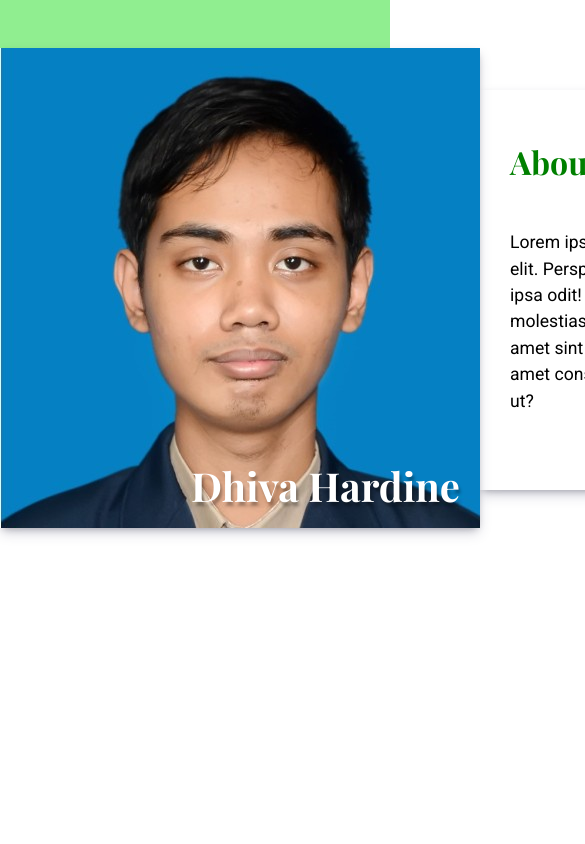
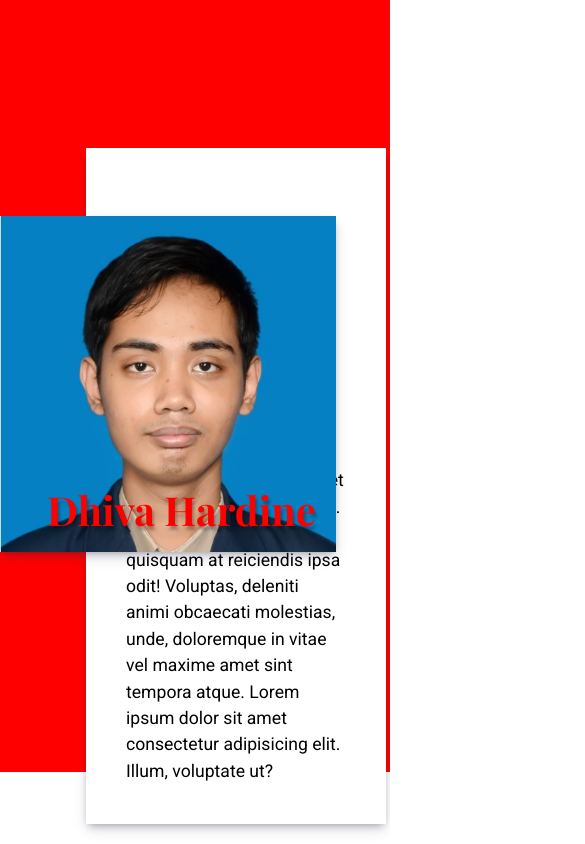
Before and after one commit to d-hardine/homepage, a website built with webpack: page src/template.html in a window 390 px wide. Shown: the top 844 px of the page, 585 px wide, since content can reach past the window. Built offline with nearby package versions, Linux system fonts and the light colour scheme; a web font is replaced by a local one.

Commit message:
early build for responsive tablet site

```diff
--- a/src/styles.css
+++ b/src/styles.css
@@ -18,7 +18,8 @@ header {
 
 #header-container {
   margin: auto;
-  width: 950px;
+  max-width: 70%;
+  min-width: 900px;
   display: flex;
   align-items: center;
   padding: 3rem 0;
@@ -45,11 +46,10 @@ header {
 
 .about-me-container {
   background-color: white;
-  padding: 30px;
+  padding: 40px;
   box-shadow: rgba(50, 50, 93, 0.25) 0px 6px 12px -2px, rgba(0, 0, 0, 0.3) 0px 3px 7px -3px;
   display: flex;
   flex-direction: column;
-  gap: 20px;
 }
 
 h2 {
@@ -74,7 +74,42 @@ color: darkgrey;
 }
 
 @media (max-width: 1000px) {
-  h2 {
-    color: green;
+  .image-container {
+    z-index: 1;
+    /*transform: scale(0.7);*/
+    width: calc(0.7 * 480px);
+  }
+
+  img {
+    width: calc(0.7 * 480px);
+  }
+
+  #header-container {
+    min-width: 100%;
+    background-color: red;
+  }
+
+  .about-me-container {
+    position: relative;
+    top: 100px;
+    left: -250px;
+    display: block;
+  }
+
+  .transparent {
+    width: 220px;
+    height: 210px;
+    position: relative;
+    float: left;
+  }
+
+  #icons {
+    display: none;
   }
 }
+
+@media (max-width: 600px) {
+  .user-name {
+    color: red;
+  }
+}
```
